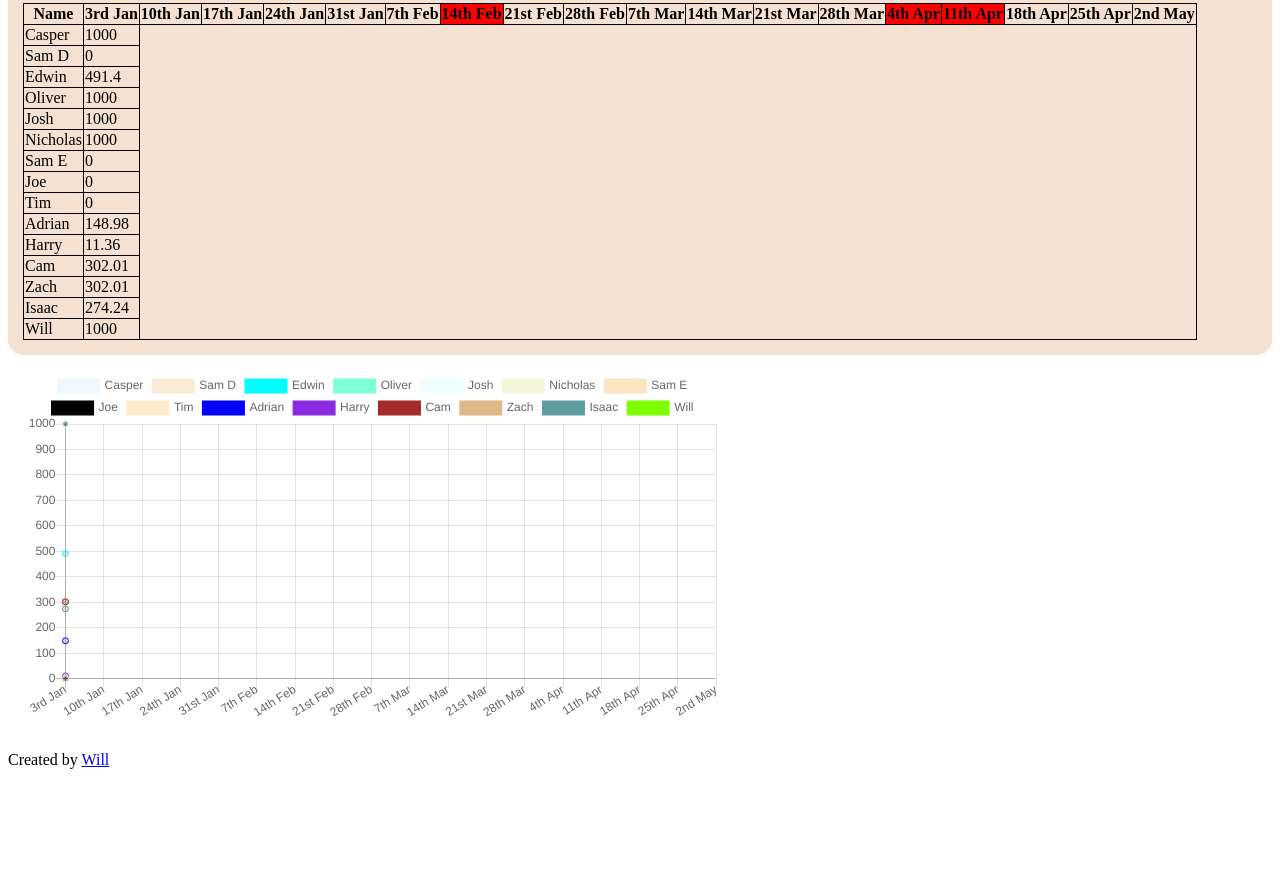
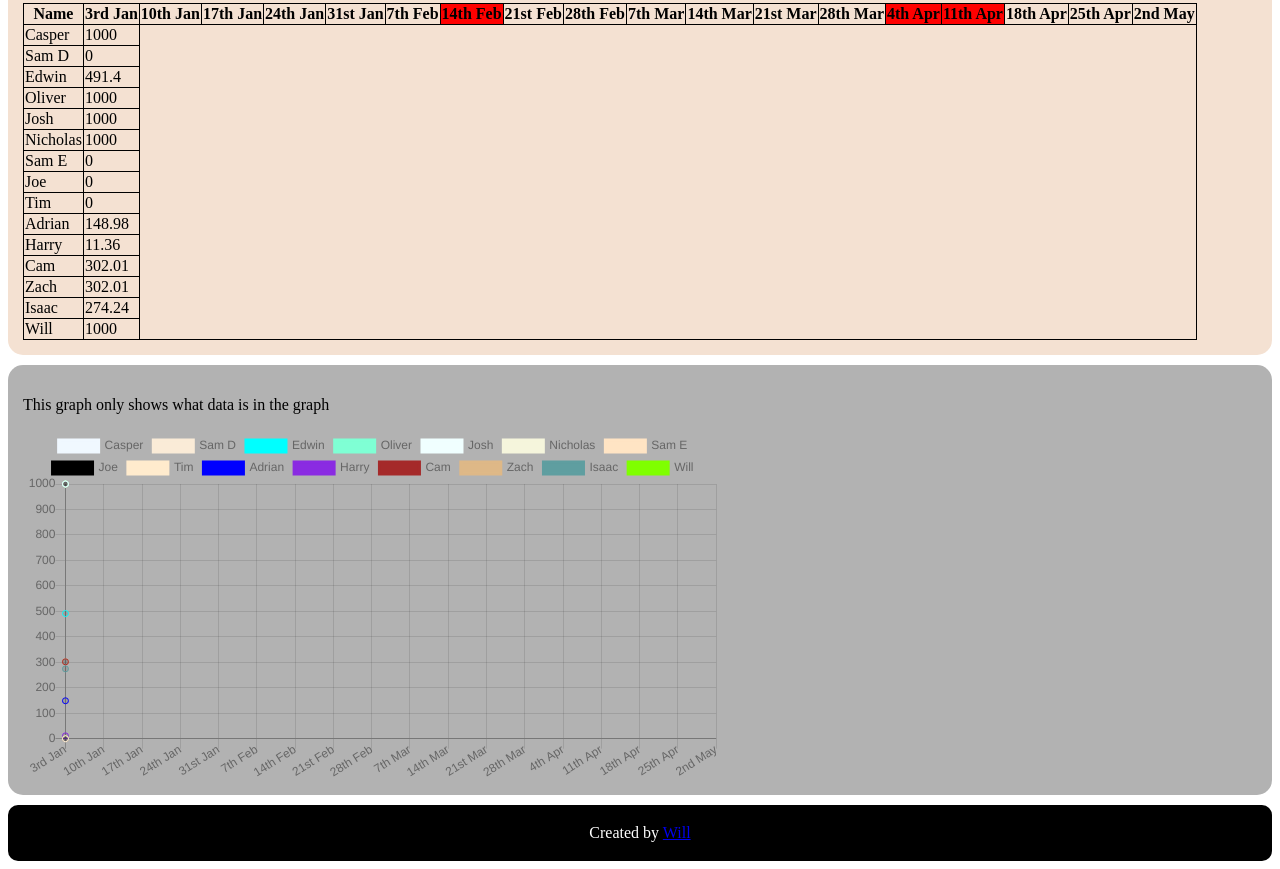
Before and after one commit to WillTheDeveloper/BrabenLeagueTable, a plain HTML site: page index.html in a window 1280 px wide. Shown: the part 312-1181 px from the top of the page. Before the commit the page ends 1097 px from the top, so only its background shows below. Drawn offline with nearby package versions, Linux system fonts and the light colour scheme.

Commit message:
Added colour and cornering to everything

```diff
--- a/index.html
+++ b/index.html
@@ -209,7 +209,9 @@
 			</table>
 		</div>
 
-		<div style="padding: 15px;">
+		<div style="padding: 15px; background-color:#b2b2b2; border-radius:15px; margin-top:10px">
+			<p>This graph only shows what data is in the graph</p>
+
 			<canvas id="myChart" style="width:100%;max-width:700px"></canvas>
 
 			<script>
@@ -305,7 +307,7 @@
 			</script>
 		</div>
 
-		<footer>
+		<footer style="text-align:center; color:white; background-color:black; border-radius:10px; padding:3px; margin-top:10px">
 			<p>Created by <a href="https://www.github.com/WillTheDeveloper/BrabenLeagueTable" >Will</a></p>
 		</footer>
 	</body>
```
